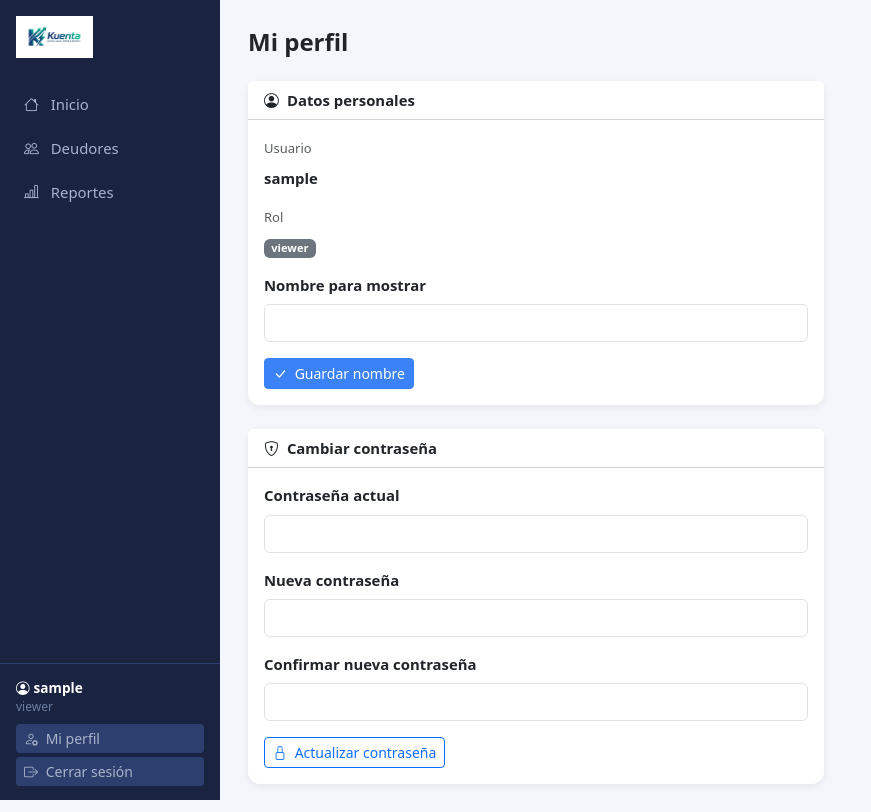
After one commit to Mvega5310/prestamos_app, a Flask app: page /perfil in a window 1280 px wide. The commit adds this page. Shown: the whole page, without its empty margins (0-871 px from the left). Run offline with Flask 3, Linux system fonts and the light colour scheme; the visitor is signed in with stand-in values (Sample User, id 1).

Commit message:
PWA Kuenta: manifest, ícono home screen, página de perfil
- manifest.json con nombre 'Kuenta' e ícono para home screen
- Meta tags PWA para iOS y Android
- Página /perfil: cambiar nombre y contraseña
- Enlace a perfil en sidebar y offcanvas móvil

Co-Authored-By: Claude Sonnet 4.6 <noreply@anthropic.com>

```diff
--- a/app.py
+++ b/app.py
@@ -421,6 +421,39 @@ def reset_password(uid):
     return redirect(url_for("lista_usuarios"))
 
 
+# ── Perfil ────────────────────────────────────────────────────────────────────
+
+@app.route("/perfil", methods=["GET", "POST"])
+@login_required
+def perfil():
+    if request.method == "POST":
+        accion = request.form.get("accion")
+
+        if accion == "nombre":
+            current_user.nombre = request.form["nombre"].strip()
+            db.session.commit()
+            flash("Nombre actualizado.", "success")
+
+        elif accion == "password":
+            actual = request.form["password_actual"]
+            nueva  = request.form["password_nueva"]
+            confirmar = request.form["password_confirmar"]
+            if not current_user.check_password(actual):
+                flash("La contraseña actual es incorrecta.", "danger")
+            elif nueva != confirmar:
+                flash("Las contraseñas nuevas no coinciden.", "warning")
+            elif len(nueva) < 6:
+                flash("La contraseña debe tener mínimo 6 caracteres.", "warning")
+            else:
+                current_user.set_password(nueva)
+                db.session.commit()
+                flash("Contraseña actualizada correctamente.", "success")
+
+        return redirect(url_for("perfil"))
+
+    return render_template("perfil.html")
+
+
 # ── Init ──────────────────────────────────────────────────────────────────────
 
 if __name__ == "__main__":
--- a/templates/base.html
+++ b/templates/base.html
@@ -4,6 +4,17 @@
   <meta charset="UTF-8">
   <meta name="viewport" content="width=device-width, initial-scale=1, viewport-fit=cover">
   <title>{% block title %}Kuenta{% endblock %}</title>
+
+  <!-- PWA -->
+  <link rel="manifest" href="/static/manifest.json">
+  <meta name="theme-color" content="#1a2340">
+  <meta name="application-name" content="Kuenta">
+  <!-- iOS -->
+  <meta name="apple-mobile-web-app-capable" content="yes">
+  <meta name="apple-mobile-web-app-status-bar-style" content="black-translucent">
+  <meta name="apple-mobile-web-app-title" content="Kuenta">
+  <link rel="apple-touch-icon" href="/static/logo.jpeg">
+
   <link href="https://cdn.jsdelivr.net/npm/bootstrap@5.3.3/dist/css/bootstrap.min.css" rel="stylesheet">
   <link href="https://cdn.jsdelivr.net/npm/bootstrap-icons@1.11.3/font/bootstrap-icons.min.css" rel="stylesheet">
   <style>
@@ -150,6 +161,11 @@
   <div class="user-info">
     <div class="uname"><i class="bi bi-person-circle me-1"></i>{{ current_user.nombre or current_user.username }}</div>
     <div class="urol mb-2">{{ current_user.rol }}</div>
+    <a href="{{ url_for('perfil') }}" class="btn btn-sm w-100 text-start mb-1
+       {% if request.endpoint=='perfil' %}active{% endif %}"
+       style="background:var(--navy-light);color:#a8b3cc;border:none;">
+      <i class="bi bi-person-gear me-1"></i> Mi perfil
+    </a>
     <a href="{{ url_for('logout') }}" class="btn btn-sm w-100 text-start"
        style="background:var(--navy-light);color:#a8b3cc;border:none;">
       <i class="bi bi-box-arrow-right me-1"></i> Cerrar sesión
@@ -198,10 +214,15 @@
   </div>
   <div class="offcanvas-body p-0">
     <ul class="list-group list-group-flush">
+      <li class="list-group-item">
+        <a href="{{ url_for('perfil') }}" class="text-decoration-none text-dark">
+          <i class="bi bi-person-circle me-2 text-muted"></i> Mi perfil
+        </a>
+      </li>
       {% if current_user.rol == 'admin' %}
       <li class="list-group-item">
         <a href="{{ url_for('lista_usuarios') }}" class="text-decoration-none text-dark">
-          <i class="bi bi-person-gear me-2 text-muted"></i> Gestionar usuarios
+          <i class="bi bi-people me-2 text-muted"></i> Gestionar usuarios
         </a>
       </li>
       {% endif %}
--- /dev/null
+++ b/templates/perfil.html
@@ -0,0 +1,75 @@
+{% extends "base.html" %}
+{% block title %}Mi perfil — Kuenta{% endblock %}
+
+{% block content %}
+<h4 class="fw-bold mb-4">Mi perfil</h4>
+
+<div class="row g-4" style="max-width:600px">
+
+  {# ── Datos personales ── #}
+  <div class="col-12">
+    <div class="card">
+      <div class="card-header fw-semibold bg-white">
+        <i class="bi bi-person-circle me-2"></i>Datos personales
+      </div>
+      <div class="card-body">
+        <div class="mb-3">
+          <label class="form-label text-muted small">Usuario</label>
+          <div class="fw-semibold">{{ current_user.username }}</div>
+        </div>
+        <div class="mb-3">
+          <label class="form-label text-muted small">Rol</label>
+          <div>
+            <span class="badge {% if current_user.rol=='admin' %}bg-primary{% else %}bg-secondary{% endif %}">
+              {{ current_user.rol }}
+            </span>
+          </div>
+        </div>
+        <form method="post">
+          <input type="hidden" name="accion" value="nombre">
+          <div class="mb-3">
+            <label class="form-label fw-semibold">Nombre para mostrar</label>
+            <input type="text" name="nombre" class="form-control"
+                   value="{{ current_user.nombre or '' }}" required>
+          </div>
+          <button class="btn btn-primary btn-sm" type="submit">
+            <i class="bi bi-check-lg me-1"></i> Guardar nombre
+          </button>
+        </form>
+      </div>
+    </div>
+  </div>
+
+  {# ── Cambiar contraseña ── #}
+  <div class="col-12">
+    <div class="card">
+      <div class="card-header fw-semibold bg-white">
+        <i class="bi bi-shield-lock me-2"></i>Cambiar contraseña
+      </div>
+      <div class="card-body">
+        <form method="post">
+          <input type="hidden" name="accion" value="password">
+          <div class="mb-3">
+            <label class="form-label fw-semibold">Contraseña actual</label>
+            <input type="password" name="password_actual" class="form-control" required>
+          </div>
+          <div class="mb-3">
+            <label class="form-label fw-semibold">Nueva contraseña</label>
+            <input type="password" name="password_nueva" class="form-control"
+                   minlength="6" required>
+          </div>
+          <div class="mb-3">
+            <label class="form-label fw-semibold">Confirmar nueva contraseña</label>
+            <input type="password" name="password_confirmar" class="form-control"
+                   minlength="6" required>
+          </div>
+          <button class="btn btn-outline-primary btn-sm" type="submit">
+            <i class="bi bi-lock me-1"></i> Actualizar contraseña
+          </button>
+        </form>
+      </div>
+    </div>
+  </div>
+
+</div>
+{% endblock %}
```
Also changed, not shown: static/manifest.json (added).
